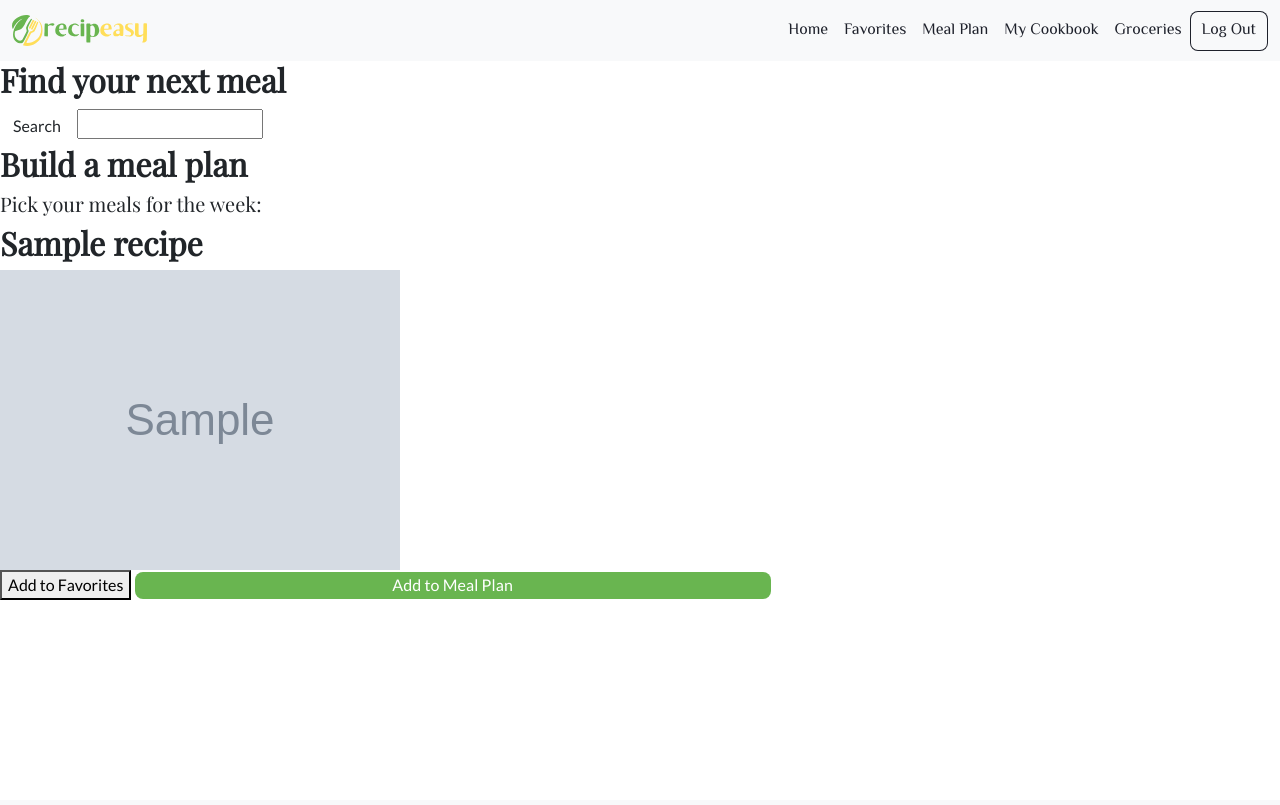
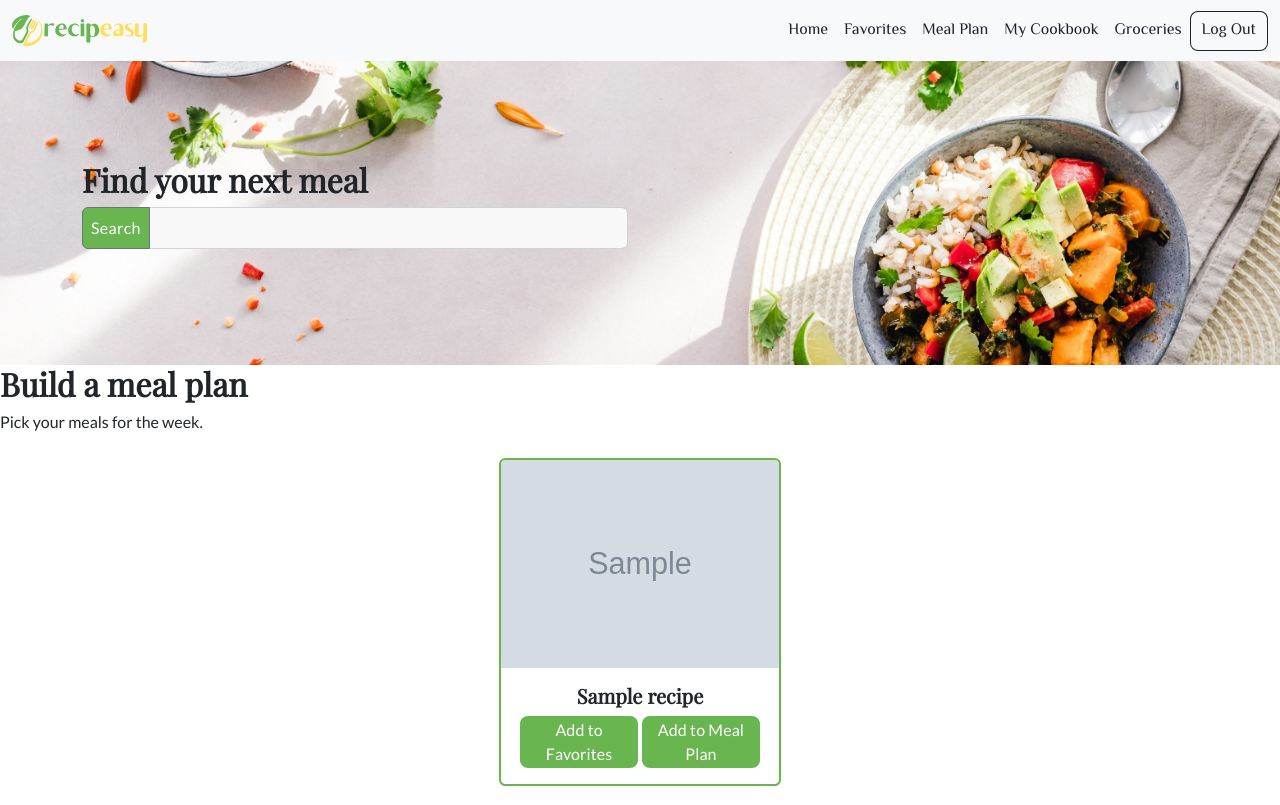
Before and after one commit to MayraM5/Recipeasy-Meal-Plan-App, a Flask app: page /home in a window 1280 px wide. Before the commit the page ends 600 px from the top, so only its background shows below. Run offline with Flask 2, Linux system fonts and the light colour scheme; tables that the repository leaves empty hold one stand-in row (values such as "Sample post"); grey boxes marked "Sample" are stand-in pictures; a database or web service that is not in the repository returns one stand-in record (values such as "Sample title"); data that the repository does not hold is empty; some libraries are stand-ins or nearby versions.

Commit message:
styling for homepage

```diff
--- a/static/css/style.css
+++ b/static/css/style.css
@@ -51,7 +51,9 @@ h6 {
     cursor: pointer;
   }
 
-/* Recipe Card */
+
+
+/* Recipe Card - bootstrap*/
 .card-title {
   font-family: 'Playfair Display', serif;
   text-align-last: center;
@@ -73,19 +75,16 @@ h6 {
   box-shadow: 0 4rem 8rem rgba(0, 0, 0, 0.5);
 }
 
-/* .card-img-top {
-  width: 356;
-  height: 184;
-} */
+/* Buttons */
 
-/* Buttons */
+/* recipe card buttons */
 .buttons {
   width: 200px;
   margin: auto;
   display: inline;
 }
 
-.add_to_meal_plan {
+.add_to_meal_plan, .add_to_fav, .delete_recipe {
   letter-spacing: 0.1px;
   padding: 0.1rem;
   font-size: 1rem;
@@ -100,29 +99,13 @@ h6 {
   margin: 0 auto;
 }
 
-.delete_recipe {
-  letter-spacing: 0.1px;
-  padding: 0.1rem;
-  font-size: 1rem;
-  text-align: center;
-  color: #FFFFFF;
-  background-color: #69B550;
-  border: medium none;
-  border-radius: 0.5rem;
-  transition: 0.2s;
-  display: inline-block;
-  width: calc(50% - 4px);
-  margin: 0 auto;
-}
-
-.add_to_meal_plan:hover, .delete_recipe:hover,
-.add_to_meal_plan:active, .delete_recipe:active {
+.add_to_meal_plan:hover, .delete_recipe:hover, .add_to_fav:hover
+.add_to_meal_plan:active, .delete_recipe:active .add_to_fav:active {
   background-color: #FFDE59;
 }
 
 /* Cookbook */
-
-.create-recipe-header {
+.header {
   padding-top: 100;
   padding-bottom: 100;
   background: url("/static/images/pexels-ella-olsson-16407702.jpg");
@@ -130,7 +113,7 @@ h6 {
   background-size: cover;
 }
 
-.create-btn, .create-recipe-btn {
+.create-btn {
   letter-spacing: 0.33px;
   padding: 0.1rem;
   font-size: 1.1rem;
@@ -143,22 +126,20 @@ h6 {
   display: inline-block;
   width: calc(50% - 4px);
   margin: 0 auto;
-
 }
 
-.create-btn:hover, .create-recipe-btn:hover,
-.create-btn:active, .create-recipe-btn:active {
+.create-btn:hover,
+.create-btn:active {
   background-color: #FFDE59;
 }
 
+
 /* Create recipe form */
-
 @media (min-width: 1025px) {
   .h-custom {
   height: 100vh !important;
   }
 }
-
 
 .img-fluid {
   max-width: 100%;
@@ -171,7 +152,6 @@ h6 {
   margin-right: 2%;
   margin-bottom: 0%;
 }
-
 
 .recipe-registration {
   margin-top: 0%;
@@ -232,16 +212,13 @@ h6 {
   margin: 10;
 }
 
-.add_to_meal_plan:hover, .delete_recipe:hover, .add_ingredient:hover, .delete:hover, .back-button:hover, .large-btn:hover,
-.add_to_meal_plan:active, .delete_recipe:active, .add_ingredient:active .delete:active .back-button:active .large-btn:active {
+/* highlight buttons */
+.add_ingredient:hover, .delete:hover, .back-button:hover, .large-btn:hover, .btn:hover,
+.add_ingredient:active .delete:active .back-button:active .large-btn:active .btn:active {
   background-color: #FFDE59;
 }
 
-.create-recipe-btn {
-  text-align: center;
-}
-
-/* Log In */
+/* Log In & Sign up form */
 .bg-image-vertical {
   position: relative;
   overflow: hidden;
@@ -269,6 +246,36 @@ h6 {
   margin: 0 auto;
 }
 
+/* recipe card - no bootstrap */
+.card-container {
+  display: inline-block;
+  width: 25%;
+  padding: 1.5%;
+}
+
+.recipes-container {
+  position: relative;
+  width: 100vw;
+  margin: 0;
+  padding: 0;
+  text-align: center;
+}
+
+.card-img-top {
+  object-fit: cover;
+  width: 100%;
+  height: 100%;
+}
+/* search button */
+.btn {
+  letter-spacing: 0.33px;
+  padding: 0.5rem;
+  font-size: 1rem;
+  text-align: center;
+  color: #FFFFFF;
+  background-color: #69B550;
+}
+
 /* text decorator grocery items */
 input[type="checkbox"]:checked + label {
   text-decoration: line-through;
--- a/static/js/recipe.js
+++ b/static/js/recipe.js
@@ -4,6 +4,7 @@ let search_btn = document.querySelector("#search_btn")
 let search_box = document.querySelector("#search_input")
 let show_recipe = document.querySelector("#search_result")
 let recipeList = document.querySelector('#recipe')
+let randomRecipe = document.querySelector('#random-recipes')
 
 search_btn.addEventListener("click", () => {
    // console.log(search_box.value)
@@ -15,16 +16,20 @@ search_btn.addEventListener("click", () => {
         if (data.results) {
             data.results.forEach(recipe => {
                 html += `
-                <div class = "recipe_name">
-                    <h3><a href="/recipe-details-${recipe.id}">${recipe.title}</a></h3>
-
-                <div class = "recipe_image">
-                    <a href="/recipe-details-${recipe.id}"><img src = ${recipe.image}></a>
-                </div>
-                <div id="recipe_id" value= "${recipe.id}">
-                    <button id="addToFav-${recipe.id}" onclick="AddtoFavorites(${recipe.id})">Favorite</button>
-                    <button id="addToMealPlan-${recipe.id}" onclick="AddtoMealPlan(${recipe.id})">Add to Meal Plan</button>
-                </div>
+                    <div class="card-container">
+                        <div class="card">
+                            <a href="/recipe-details-${recipe.id}"><img src= ${recipe.image} alt="recipe image" class="card-img-top" class="recipe_image"></a>
+                        <div class="card-body">
+                            <h5 class="card-title"> ${recipe.title}</h5>
+                            <div class="buttons">
+                                <div id="recipe_id" value= "${recipe.id}">
+                                <button class="add_to_meal_plan"  id="addToFav-${recipe.id}" onclick="AddtoFavorites(${recipe.id})">Favorite</button>
+                                <button class="add_to_fav" id="addToMealPlan-${recipe.id}" onclick="AddtoMealPlan(${recipe.id})">Add to Meal Plan</button>
+                                </div>
+                            </div>
+                        </div>
+                        </div>
+                    </div>
                 `;
             });
             recipeList.classList.remove('notFound');
@@ -35,6 +40,10 @@ search_btn.addEventListener("click", () => {
 
         recipeList.innerHTML = html;
         })
+
+        // Hide random recipes result
+        randomRecipe.style.visibility = "hidden";
+
     });
 
 
--- a/templates/create_recipe.html
+++ b/templates/create_recipe.html
@@ -12,7 +12,7 @@
               <div class="recipe-registration">
                 <div class="row g-0">
                   <div class="col-xl-6 d-none d-xl-block">
-                    <img src="/static/images/pexels-alexy-almond-3758133.jpg"
+                    <img src="/static/images/pexels-alexy-almond-3758133(3).jpg"
                       alt="food-photo" class="img-fluid" />
                   </div>
 
@@ -111,7 +111,7 @@
 
                     <!-- create recipe button -->
                     <div class="d-flex justify-content-end pt-3">
-                        <button class="create-recipe-btn" type="submit" style="text-align: center;">Create recipe</button>
+                        <button class="create-btn" type="submit" style="text-align: center;">Create recipe</button>
                     </div>
                     </form>
 
--- a/templates/home.html
+++ b/templates/home.html
@@ -2,43 +2,50 @@
 
 {% block body %}
 <body>
-
+    <section class="header">
+        <div class="container">
+            <div class="row">
+              <div class="col-sm-6">
                 <div class = "recipe_search_box">
                 <h2 class = "title">Find your next meal</h2>
-    <button id= "search_btn" type= "submit" class= "search-btn btn">Search</button>
-    <input id="search_input" type= "text" class= "search-control">
+                <div class="input-group mb-3">
+                <button id= "search_btn" type= "submit" class= "search-btn btn btn-outline-secondary">Search</button>
+                <input id="search_input" type= "text" class= "form-control">
+                </div>
+              </div>
+            </div>
+        </div>
+    </section>
+
+    <div id="search_result">
+        <h3 class = "title">Build a meal plan </h3>
+        <h6 class = "title">Pick your meals for the week.</h6>
+        <div id= "recipe" class="recipes-container"></div>
     </div>
 
 
-<div id="search_result">
-    <h3 class = "title">Build a meal plan </h3>
-    <h5 class = "title">Pick your meals for the week:</h5>
-    <div id= "recipe"></div>
+    {% if random_recipes %}
+    <div id="random-recipes" class="recipes-container">
+        {% for recipe in random_recipes %}
+            <div class="card-container">
+                <div class="card" id="div_{{ recipe.id }}">
+                    {% if recipe.image %}
+                        <a href="/recipe-details-{{recipe.id}}"><img src="{{ recipe.image }}" alt="recipe image" class="card-img-top" class="recipe_image"></a>
+                    {% else %}
+                        <a href="/recipe-details-{{recipe.id}}"><img src="/static/images/no_recipe_img.jpg" alt="recipe image" class="card-img-top" class="recipe_image"></a>
+                    {% endif %}
+                    <div class="card-body">
+                        <h5 class="card-title" class="recipe_name">{{ recipe.title }}</h5>
+                        <div class="buttons">
+                            <button class="add_to_meal_plan" name="{{ recipe.id }}" onclick="AddtoFavorites(name)">Add to Favorites</button>
+                            <button class="add_to_fav" name="{{ recipe.id }}" onclick="AddtoMealPlan(name)">Add to Meal Plan</button>
                         </div>
-
-{% if random_recipes %}
-    {% for recipe in random_recipes %}
-    <div id="div_{{ recipe.id }}">
-        <div class ="recipe_name">
-            <h3>{{recipe.title}}</h3>
                     </div>
-        {% if recipe.image %}
-        <div class="recipe_image">
-            <a href="/recipe-details-{{recipe.id}}"><img src={{recipe.image}}></a>
-
-        </div>
-        {% else %}
-        <div class="recipe_image">
-            <a href="/recipe-details-{{ id }}"><img style="width:200px; height:auto" src="../static/images/no_recipe_picture.jpg"></a>
-        </div>
-        {% endif %}
-        <div>
-            <button class="Add_to_fav" name="{{ recipe.id }}" onclick="AddtoFavorites(name)">Add to Favorites</button>
-            <button class="add_to_meal_plan" name="{{ recipe.id }}" onclick="AddtoMealPlan(name)">Add to Meal Plan</button>
                 </div>
             </div>
 
         {% endfor %}
+    </div>
     {% endif %}
 
 </body>
@@ -49,5 +56,4 @@
 
 <script src="../static/js/recipe.js"> </script>
 
-
 {% endblock %}
--- a/templates/users_recipes.html
+++ b/templates/users_recipes.html
@@ -2,7 +2,7 @@
 
 <body>
 {% block body %}
-<section class="create-recipe-header">
+<section class="header">
   <div class="container">
     <div class="row">
       <div class="col-sm-6">
```
Lines whose indentation alone changed are shown as unchanged.
